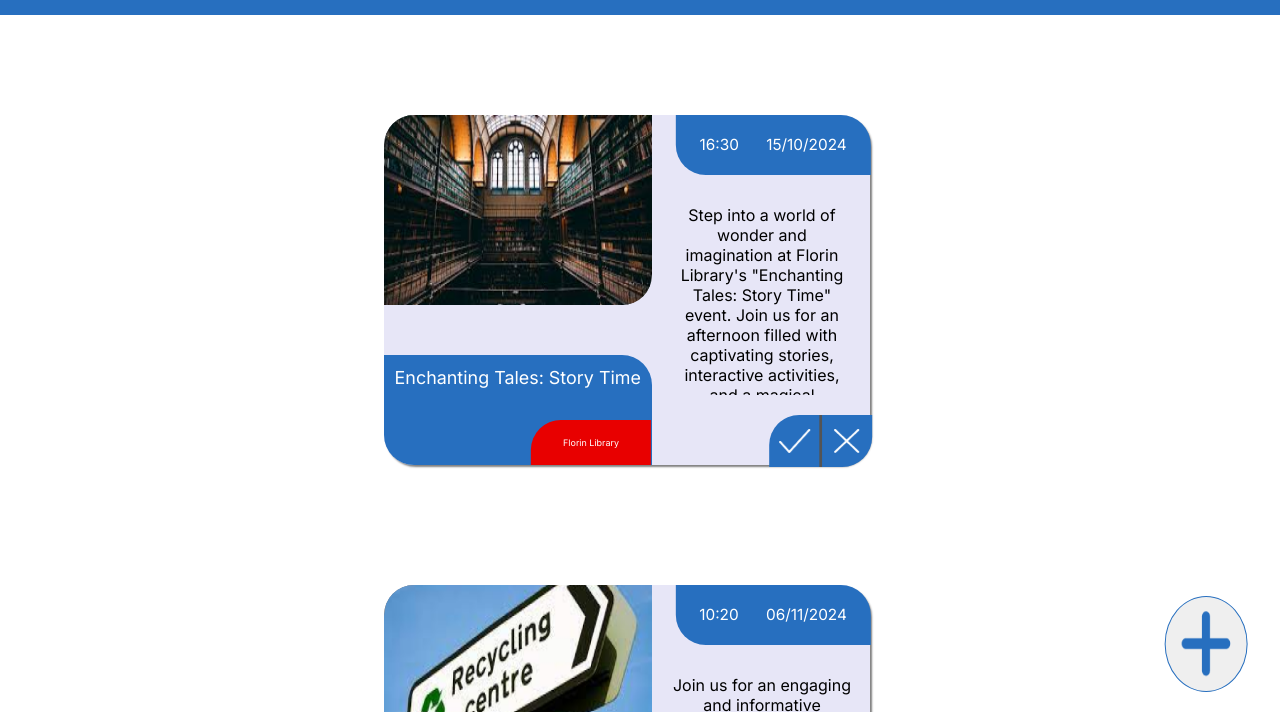
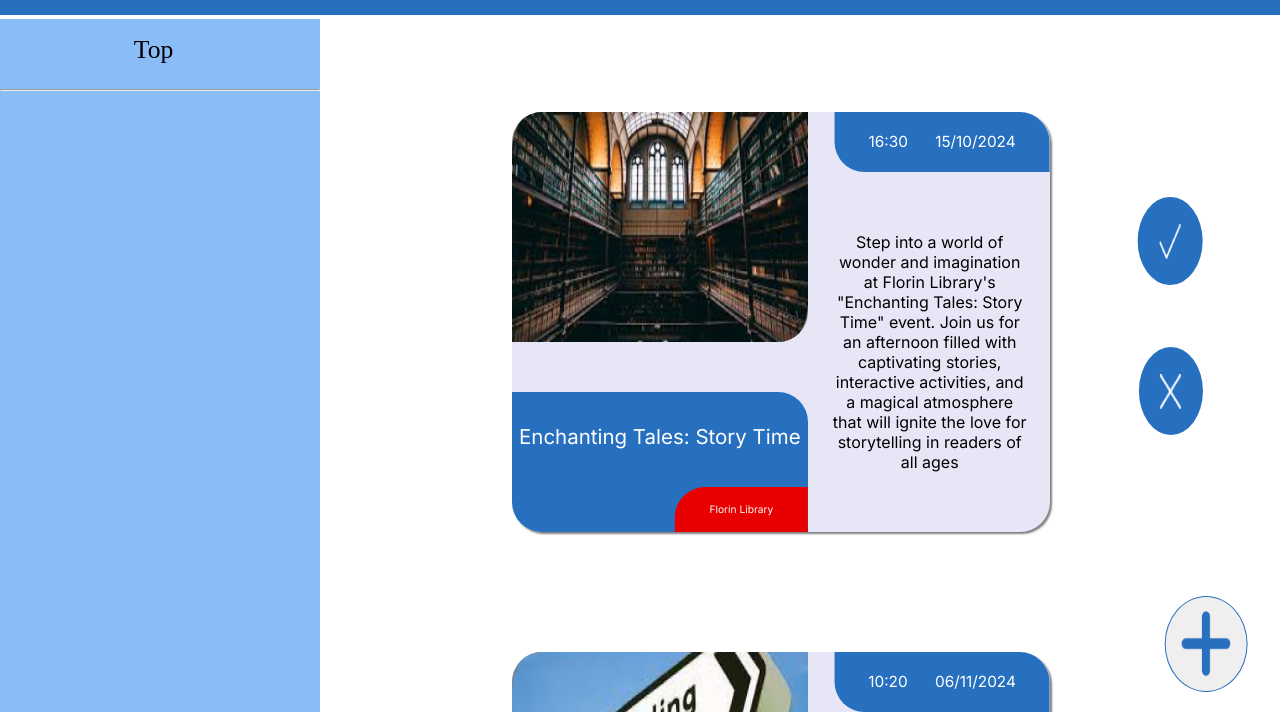
Before and after one commit to nishandudakia/florish, a website: page client/admin.html in a window 1280 px wide. Shown: the part 88-800 px from the top of the page. Drawn offline with Linux system fonts and the light colour scheme.

Commit message:
Update admin.html to fit new design ideas

```diff
--- a/client/admin.html
+++ b/client/admin.html
@@ -15,6 +15,10 @@
         <button id="adminButton">Admin Board</button>
         <button id="loginButton">Login</button>
         <span id="initials">?</span>
+    </div>
+    <div class="sidebar">
+        <a id="top" href="#">Top</a>
+        <hr>
     </div>
     <div class="card" id="admincard1">
         <div class="cardimgcontainer">
@@ -88,6 +92,5 @@
     <button class="createbutton" id="createbutton">
         <img class="createplus" src="./assets/🦆 icon _plus_.png">
     </button>
-    <div class="footer"></div>
 </body>
 </html>
--- a/client/styles/admin.css
+++ b/client/styles/admin.css
@@ -1,30 +1,52 @@
+.sidebar {
+    top: 13.4%;
+    margin: 0;
+    padding: 0;
+    width: 25vw;
+    /* background-color: rgb(171, 218, 224); */
+    background-color: #8abdf7;
+    position: fixed;
+    height: 86.6%;
+    overflow: hidden;
+    text-align: center;
+}
+
+.sidebar a {
+    display: block;
+    color: black;
+    padding: 16px;
+    text-decoration: none;
+    font-size: 2vw;
+    transform: translate(-0.5vw, 0px);
+}
+
 .card {
     display: block;
     background-color: #E7E6F7;
     position: relative;
-    left: 30%;
-    width: 38%;
-    height: 350px;
+    left: 40%;
+    width: 42%;
+    height: 420px;
     box-shadow: 2px 2px 2px grey;
     border-radius: 30px;
 }
 
 #admincard1 {
-    top: 100px;
+    top: 200px;
 }
 
 #admincard2 {
-    top: 220px;
+    top: 320px;
 }
 
 #admincard3 {
-    top: 340px;
+    top: 440px;
 }
 
 .cardimgcontainer {
     text-align: center;
     position: relative;
-    height: 190px;
+    height: 230px;
     width: 55%;
     background-color: grey;
     border-radius: 30px 0px 30px 0px;
@@ -42,15 +64,15 @@
 .namecontainer {
     position: relative;
     transform: translate(0px, -10px);
-    height: 110px;
+    height: 140px;
     width: 55%;
     background-color: #276FBF;
     border-radius: 0px 30px 0px 30px;
     text-align: center;
     color: #FFFFFF;
     font-family: 'Inter', sans-serif;
-    font-size: 1.4vw;
-    line-height: 45px;
+    font-size: 1.6vw;
+    line-height: 90px;
 }
 
 .name {
@@ -59,7 +81,7 @@
 
 .locationcontainer {
     position: relative;
-    transform: translate(122%, 20px);
+    transform: translate(122.4%, 5.1px);
     height: 45px;
     width: 45%;
     background-color: #E80000;
@@ -67,7 +89,7 @@
     text-align: center;
     color: #FFFFFF;
     font-family: 'Inter', sans-serif;
-    font-size: 0.7vw;
+    font-size: 0.8vw;
     align-items: flex-end;
     line-height: 45px;
 }
@@ -78,7 +100,7 @@
 
 .datecontainer {
     position: relative;
-    transform: translate(150%, -190px);
+    transform: translate(150%, -230px);
     height: 60px;
     width: 40%;
     background-color: #276FBF;
@@ -96,9 +118,9 @@
 
 .descriptioncontainer {
     position: relative;
-    height: 190px;
+    height: 280px;
     width: 37%;
-    transform: translate(160%, -270px);
+    transform: translate(160%, -310px);
     text-align: center;
     font-family: 'Inter', sans-serif;
     overflow: scroll;
@@ -115,44 +137,42 @@
 }
 
 .acceptbutton {
-    border-left-width: 0px;
-    border-top-width: 0px;
-    border-bottom-width: 0px;
-    transform: translate(720%, -250px);
-    border-radius: 30px 0px 0px 0px;
-    border-right-color: #000000;
-    border-right-width: 3px;
-    width: 11%;
-    height: 15%;
+    border: 0px;
+    transform: translate(970%, -625px);
+    border-radius: 50%;
+    width: 12%;
+    height: 21%;
     background-color: #276FBF;
 }
 
 .acceptbutton:hover {
+    cursor: pointer;
     background-color: #318bf3;
 }
 
 .tick {
+    width: 40%;
+    height: 40%;
     transform: translate(0px, 2px);
 }
 
 .denybutton {
-    border-right-width: 0px;
-    border-top-width: 0px;
-    border-bottom-width: 0px;
-    transform: translate(705%, -250px);
-    border-radius: 0px 0px 30px 0px;
-    border-left-color: #000000;
-    border-left-width: 3px;
-    width: 11%;
-    height: 15%;
+    border: 0px;
+    transform: translate(865%, -475px);
+    border-radius: 50%;
+    width: 12%;
+    height: 21%;
     background-color: #276FBF;
 }
 
 .denybutton:hover {
+    cursor: pointer;
     background-color: #318bf3;
 }
 
 .cross {
+    width: 40%;
+    height: 40%;
     transform: translate(0px, 2px);
 }
 
--- a/client/styles/stylesheet.css
+++ b/client/styles/stylesheet.css
@@ -10,7 +10,7 @@ body {
 }
 
 #topBar {
-    position: sticky;
+    position: fixed;
     top: 0;
     z-index: 10;
     background-color: #276FBF;
```
Also changed, not shown: client/styles/index.css (+6 -6 lines).
